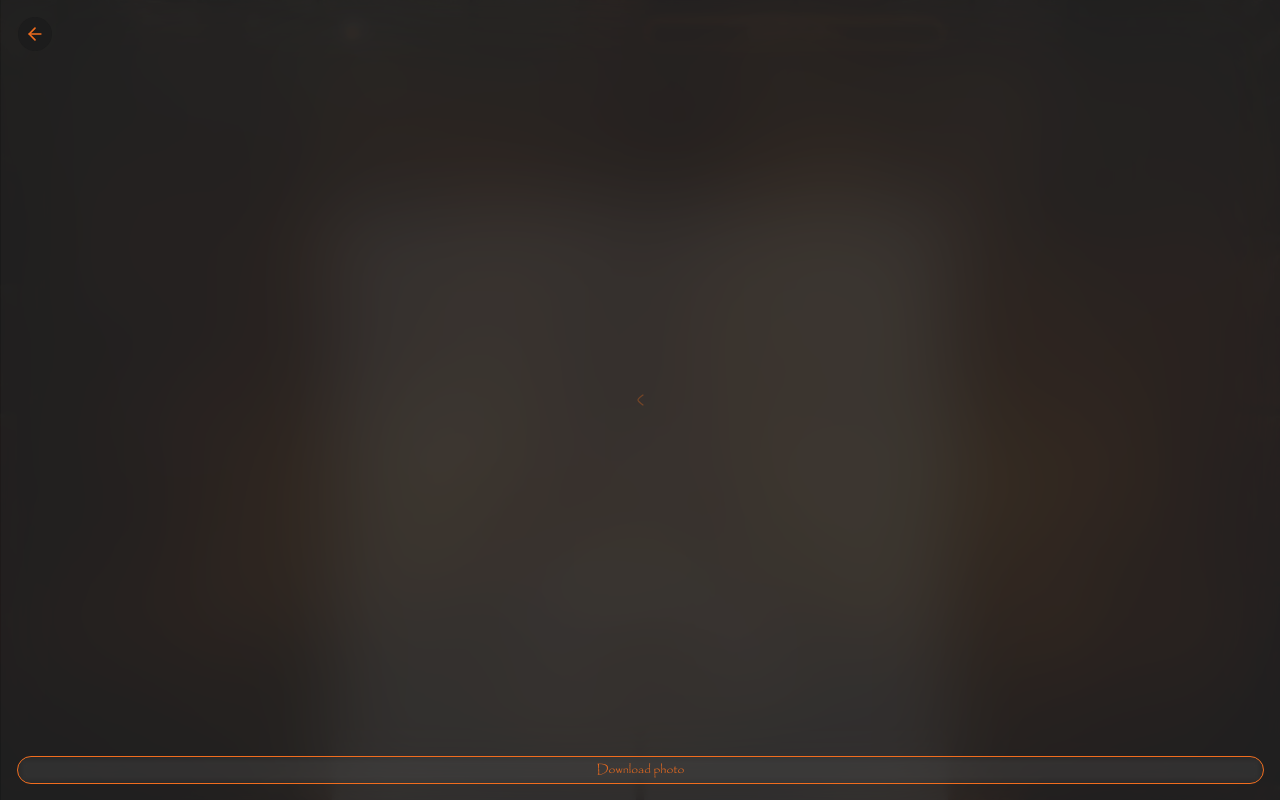
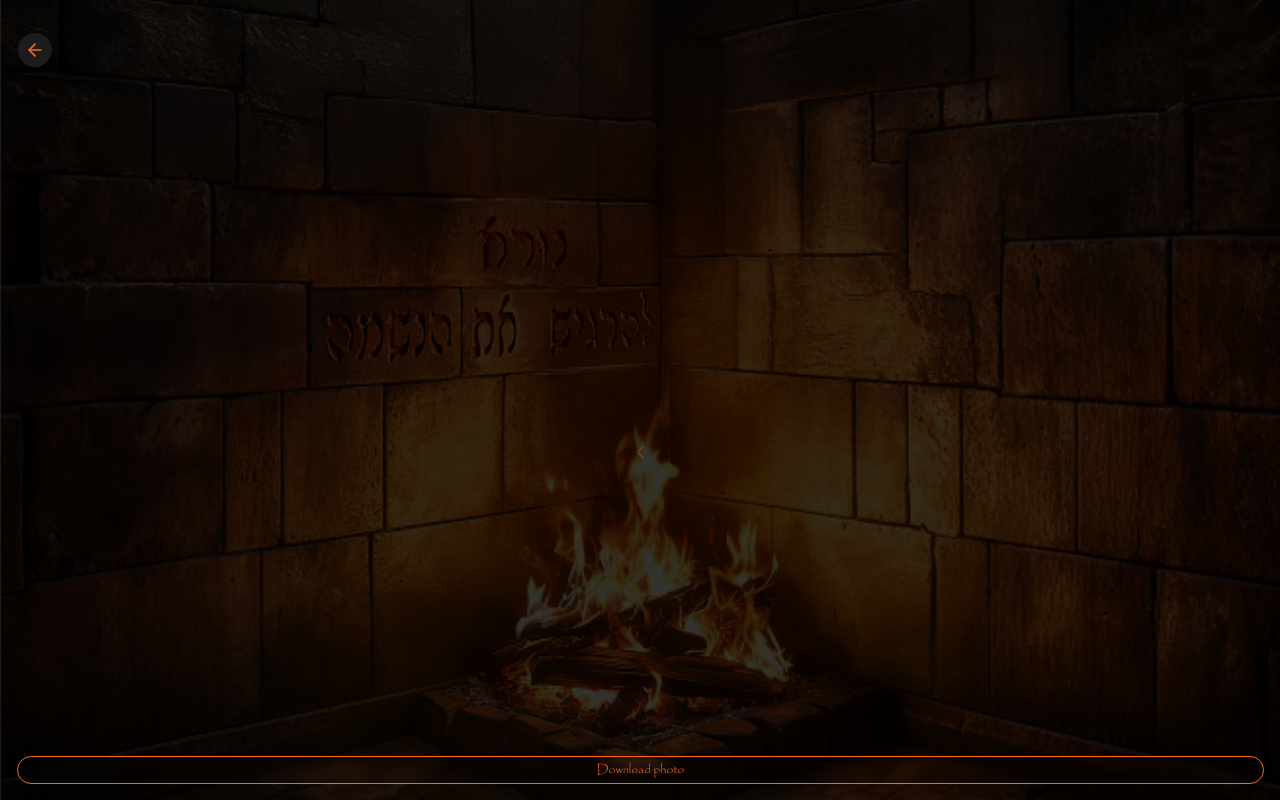
Before and after one commit to NikolaSkad/nura-gallery-app, a React (Vite) app: page /abc123/events/1 in a window 1280 px wide. Both pictures are taken after a click on the button 484 px from the left and 356 px from the top of the page. Shown: the top 800 px of the page. Built offline with nearby package versions, Linux system fonts and the light colour scheme; no server answers.

Commit message:
add sheet the bg

```diff
--- a/src/components/sheet-page.tsx
+++ b/src/components/sheet-page.tsx
@@ -19,15 +19,17 @@ export function SheetPage({ open, onClose, children, description, title }: Sheet
 	return (
 		<Sheet open={open} onOpenChange={(next) => !next && onClose()}>
 			<SheetContent
-				className="bg-surface-glass backdrop-blur-2xl sm:max-w-none!"
+				className="overflow-hidden bg-[url(/fireplace.jpg)] bg-cover bg-center bg-no-repeat sm:max-w-none!"
 				showCloseButton={false}
 			>
-				<SheetHeader>
+				<div aria-hidden className="pointer-events-none absolute inset-0 bg-background/80" />
+				<div aria-hidden />
+				<SheetHeader className="relative">
 					<BackButton onClick={onClose} />
 					<SheetTitle>{title}</SheetTitle>
 					<SheetDescription>{description}</SheetDescription>
 				</SheetHeader>
-				<div className="flex flex-1 flex-col p-4 pt-0">{children}</div>
+				<div className="relative flex flex-1 flex-col p-4 pt-0">{children}</div>
 			</SheetContent>
 		</Sheet>
 	);
```
